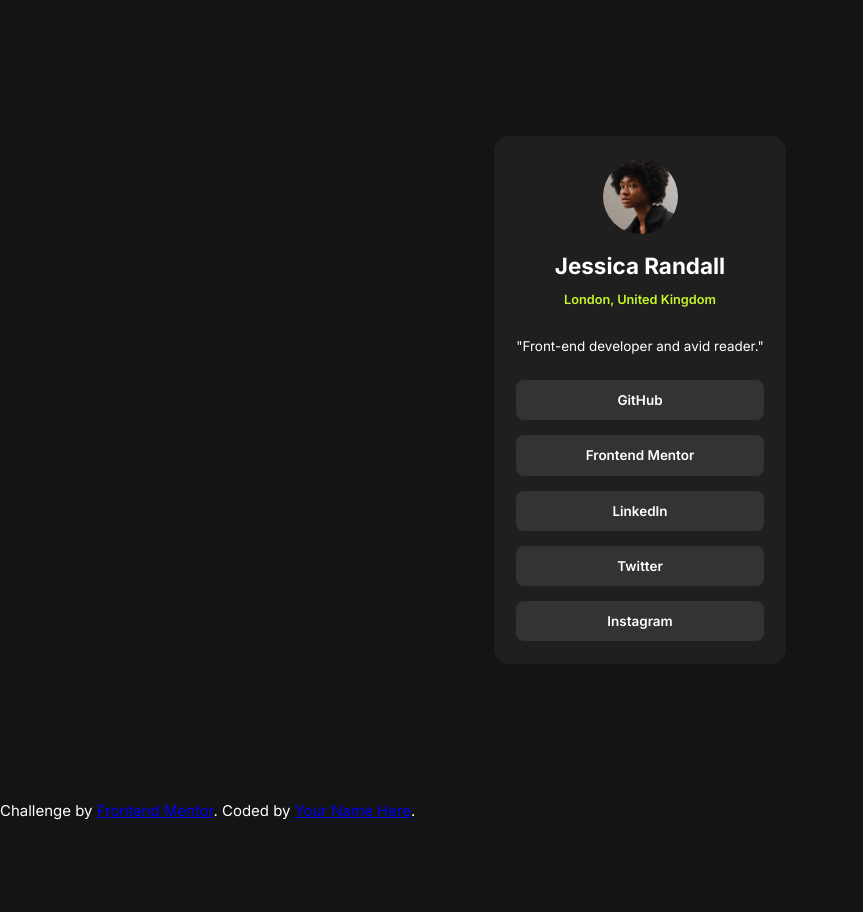
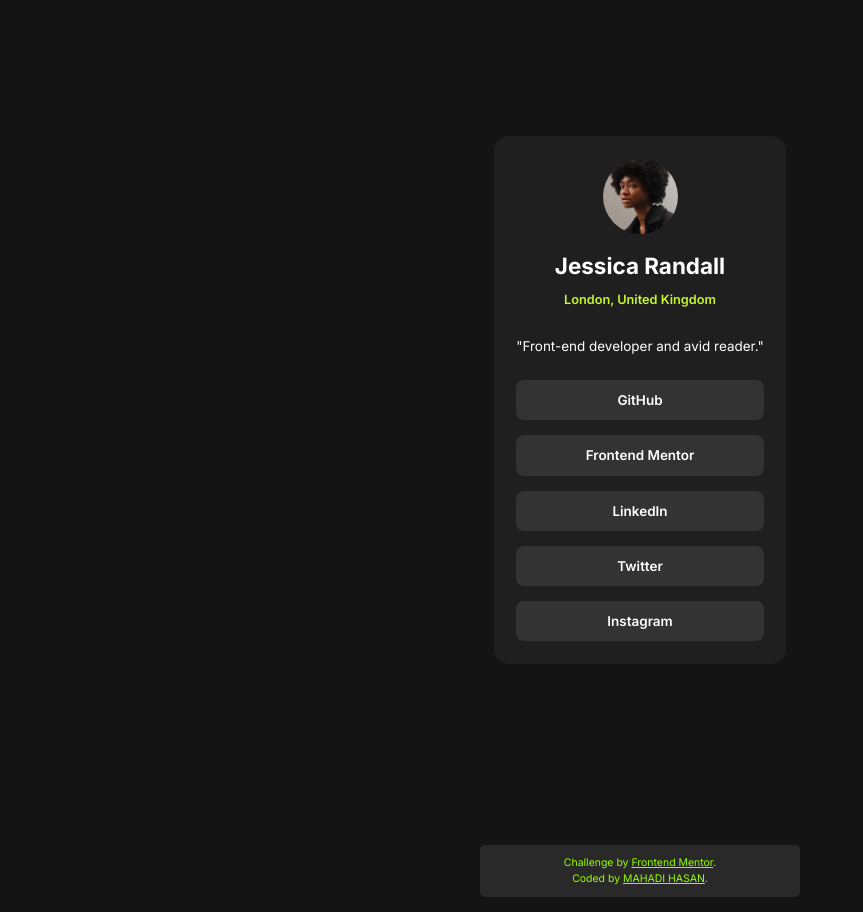
Before and after one commit to mahfolio/social-links-profile, a plain HTML site: page index.html in a window 1280 px wide. Shown: the whole page, without its empty margins (0-863 px from the left). Before the commit the page ends 822 px from the top, so only its background shows below. Drawn offline with Linux system fonts and the light colour scheme.

Commit message:
Add attribution style.

```diff
--- a/index.html
+++ b/index.html
@@ -38,8 +38,8 @@
   </main>
 
   <div class="attribution">
-    Challenge by <a href="https://www.frontendmentor.io?ref=challenge" target="_blank">Frontend Mentor</a>.
-    Coded by <a href="#">Your Name Here</a>.
+    <p>Challenge by <a href="https://www.frontendmentor.io?ref=challenge" target="_blank">Frontend Mentor</a>.</p>
+    <p>Coded by <a href="#">MAHADI HASAN</a>.</p>
   </div>
 </body>
 
--- a/style.css
+++ b/style.css
@@ -1,5 +1,3 @@
-
-
 :root {
     --ff-sans: "Inter", system-ui, sans-serif;
 
@@ -50,51 +48,61 @@ html {
     justify-content: center;
     align-items: center;
 }
+
 .card {
     display: flex;
     flex-direction: column;
     gap: 1rem;
-    padding:1.5rem;
+    padding: 1.5rem;
     background-color: var(--bg-sec-clr);
     border-radius: 1rem;
 }
+
 .card img {
     border-radius: 50%;
     height: 75px;
     width: 75px;
 }
+
 .link {
     list-style-type: none;
 }
+
 .profile-img {
     display: flex;
     justify-content: center;
 }
+
 .copy {
     text-align: center;
     display: flex;
     flex-direction: column;
     gap: 0.5rem;
 }
+
 .location {
     font-size: 0.85rem;
     font-weight: 600;
     color: var(--light-green-clr);
 }
+
 .intro {
     font-size: 0.9rem;
     margin-top: 1.3rem;
     margin-bottom: 0.6rem;
 }
+
 .links {
     display: flex;
     flex-direction: column;
     gap: 1rem;
 }
+
 .link a {
     text-align: center;
     border-radius: 8px;
 }
+
 .link a:link,
 .link a:visited {
     text-decoration: none;
@@ -105,3 +113,32 @@ html {
     padding: 10px 20px;
     display: block;
 }
+
+.link a:hover,
+.link a:active {
+    color: var(--dark-grey-clr);
+    background-color: var(--light-green-clr);
+}
+
+.attribution {
+    max-width: 320px;
+    text-align: center;
+    background-color: #2a2929;
+    color: #95ff00;
+    margin-inline: auto;
+    padding: 0.7rem;
+    margin-bottom: 1rem;
+    margin-top: 3rem;
+    border-radius: 5px;
+    font-size: 0.7rem;
+}
+
+.attribution a:link,
+.attribution a:visited {
+    text-decoration: underline;
+    color: #95ff00;
+}
+
+.attribution a:hover {
+    font-size: 1rem;
+}
```
